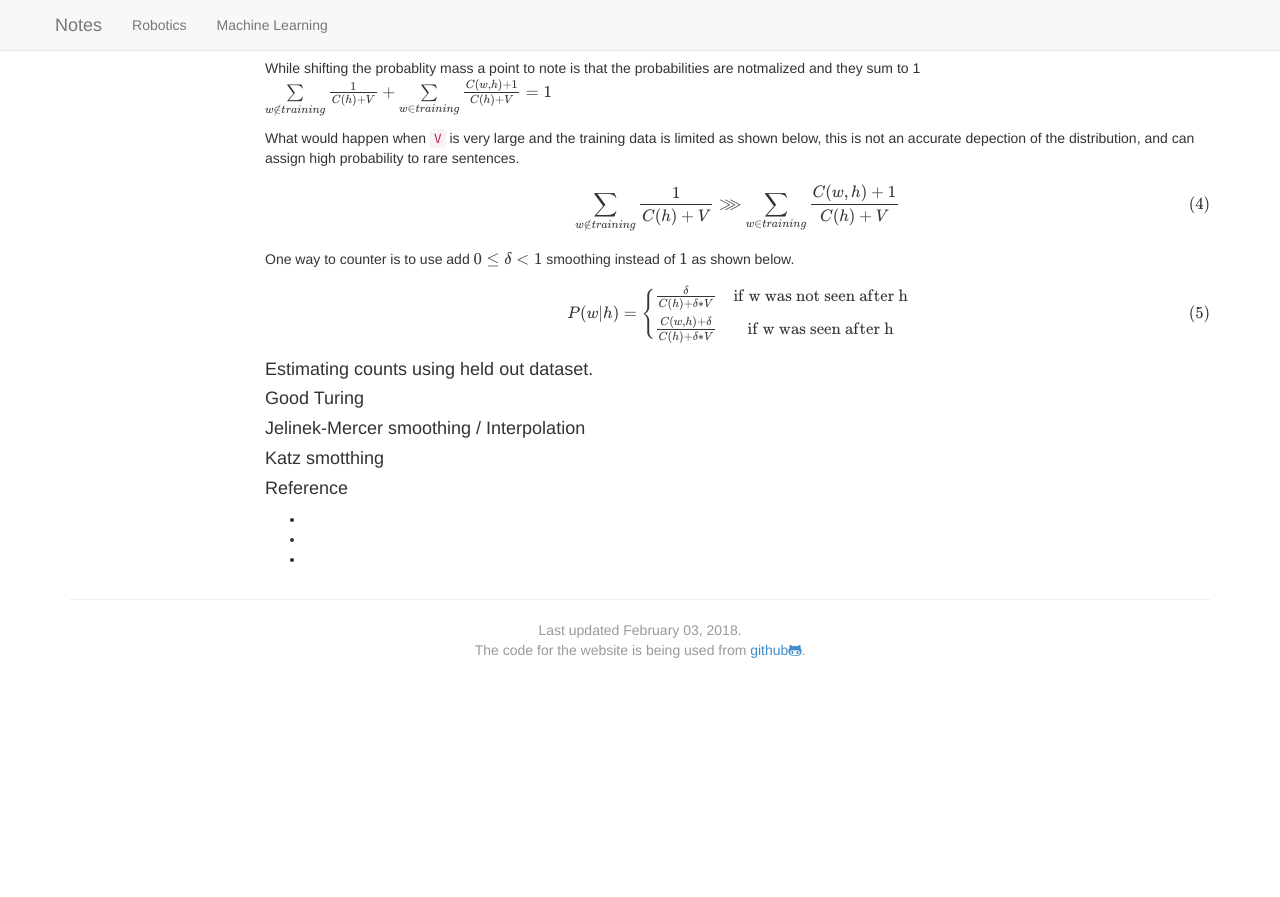
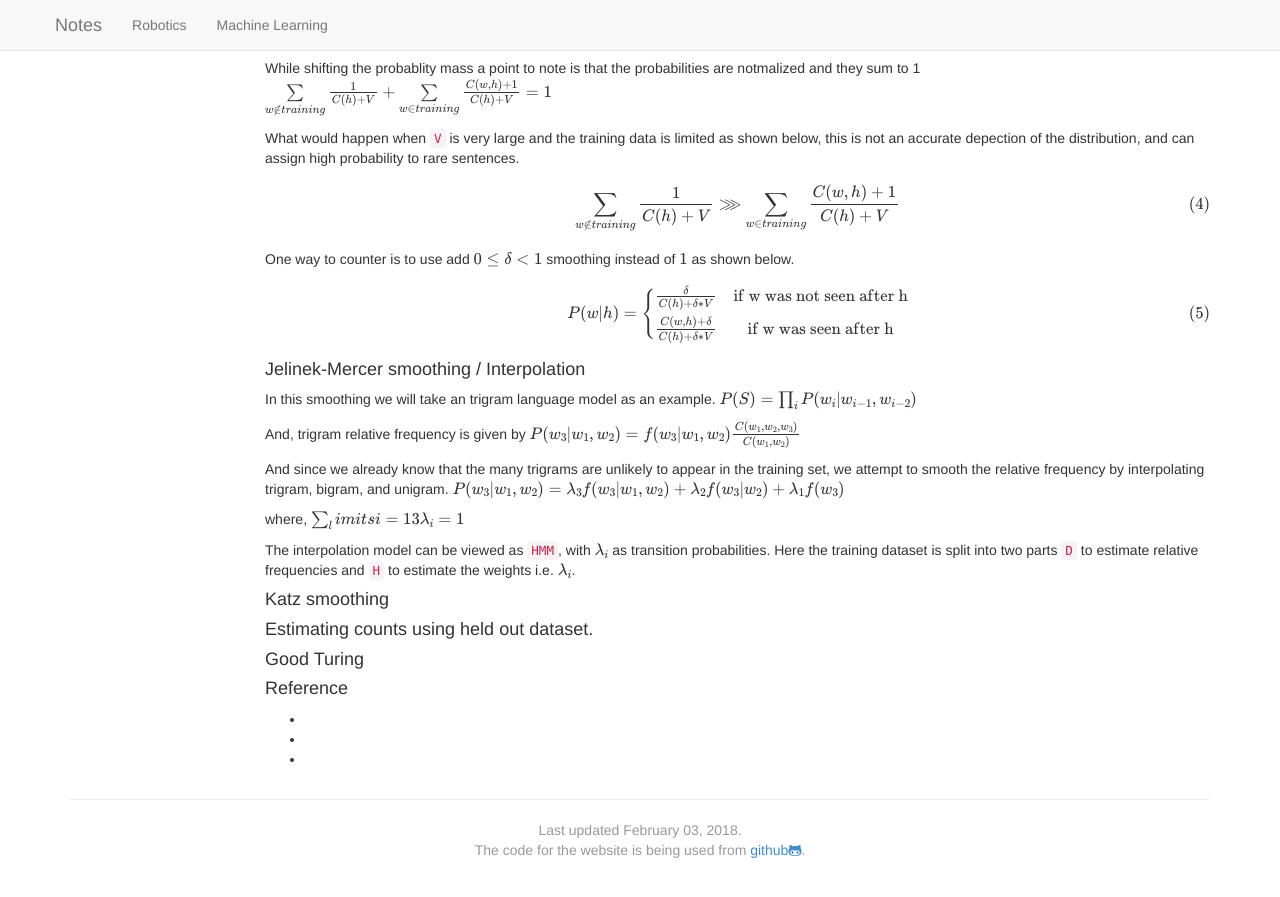
Before and after one commit to argmin/argmin.github.io, a Jekyll site: the page built from ml/smoothing.md, in a window 1280 px wide and 900 px high, scrolled down 746 px. Shown: the top 897 px of the window. Built offline with Jekyll 4.4.1, drawn with Linux system fonts in a browser that asks for light colours; nearby versions of some CDN libraries; formulas are drawn with MathJax 3; before the commit the page ends 1446 px from its top, so only the background shows below that.

Commit message:
Interpolation

```diff
--- a/ml/smoothing.md
+++ b/ml/smoothing.md
@@ -73,17 +73,34 @@ P(w | h) =
 $$
 
 
+#### Jelinek-Mercer smoothing / Interpolation
+In this smoothing we will take an trigram language model as an example.
+$$
+P(S) = \prod_{i} P(w_i | w_{i-1}, w_{i-2})
+$$
+
+And, trigram relative frequency is given by
+$$
+P(w_3 | w_1, w_2) = f(w_3 | w_1, w_2)\frac{C(w_1,w_2,w_3)}{C(w_1, w_2)}
+$$
+
+And since we already know that the many trigrams are unlikely to appear in the training set, we attempt to smooth the relative frequency by interpolating trigram, bigram, and unigram.
+$$
+P(w_3 | w_1, w_2) = \lambda_3 f(w_3 | w_1, w_2) + \lambda_2 f(w_3 | w_2) + \lambda_1 f(w_3)
+$$
+
+where, $$ \sum_limits{i=1}{3} \lambda_i = 1 $$
+
+The interpolation model can be viewed as `HMM`, with $$\lambda_i$$ as transition probabilities. Here the training dataset is split into two parts `D` to estimate relative frequencies and `H` to estimate the weights i.e. $$ \lambda_i $$.
+
+#### Katz smoothing
+
 #### Estimating counts using held out dataset.
 
 
 #### Good Turing
 
 
-#### Jelinek-Mercer smoothing / Interpolation
-
-
-#### Katz smotthing
-
 
 #### Reference
 * []()
```
